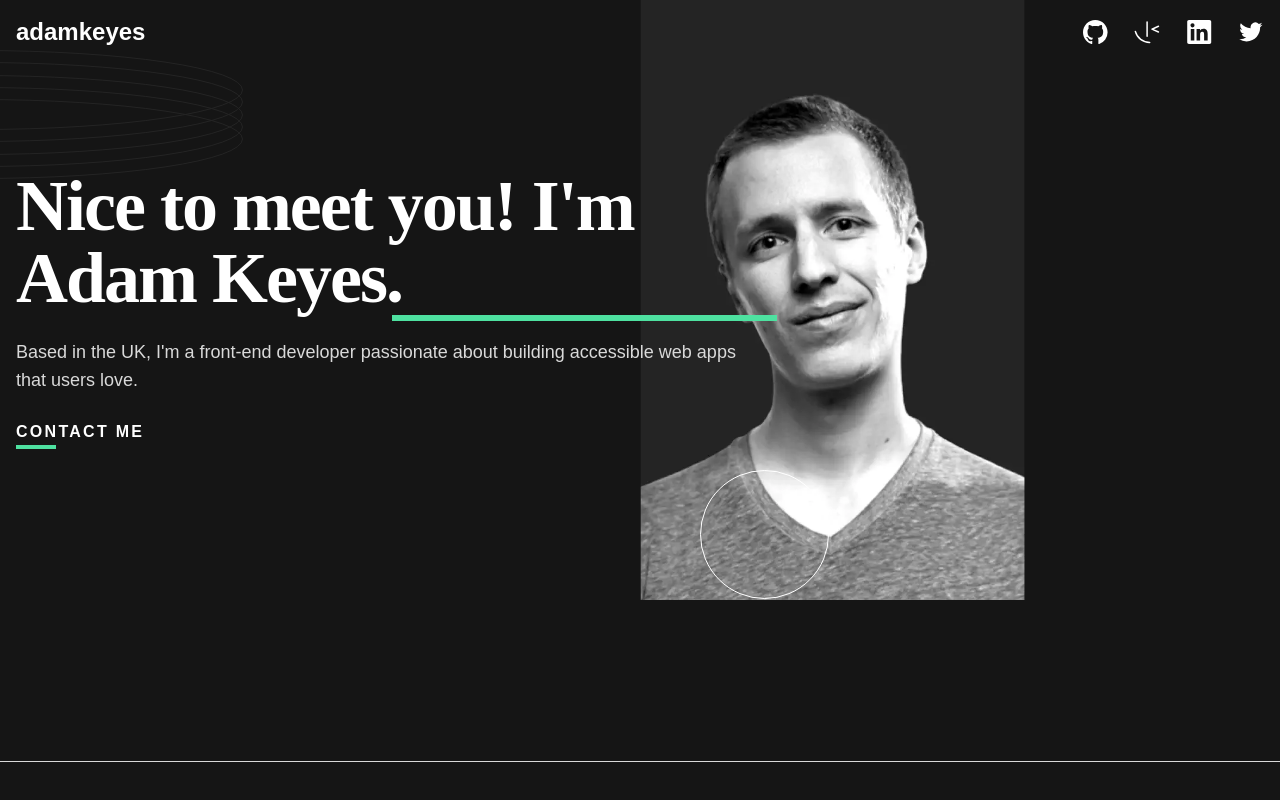
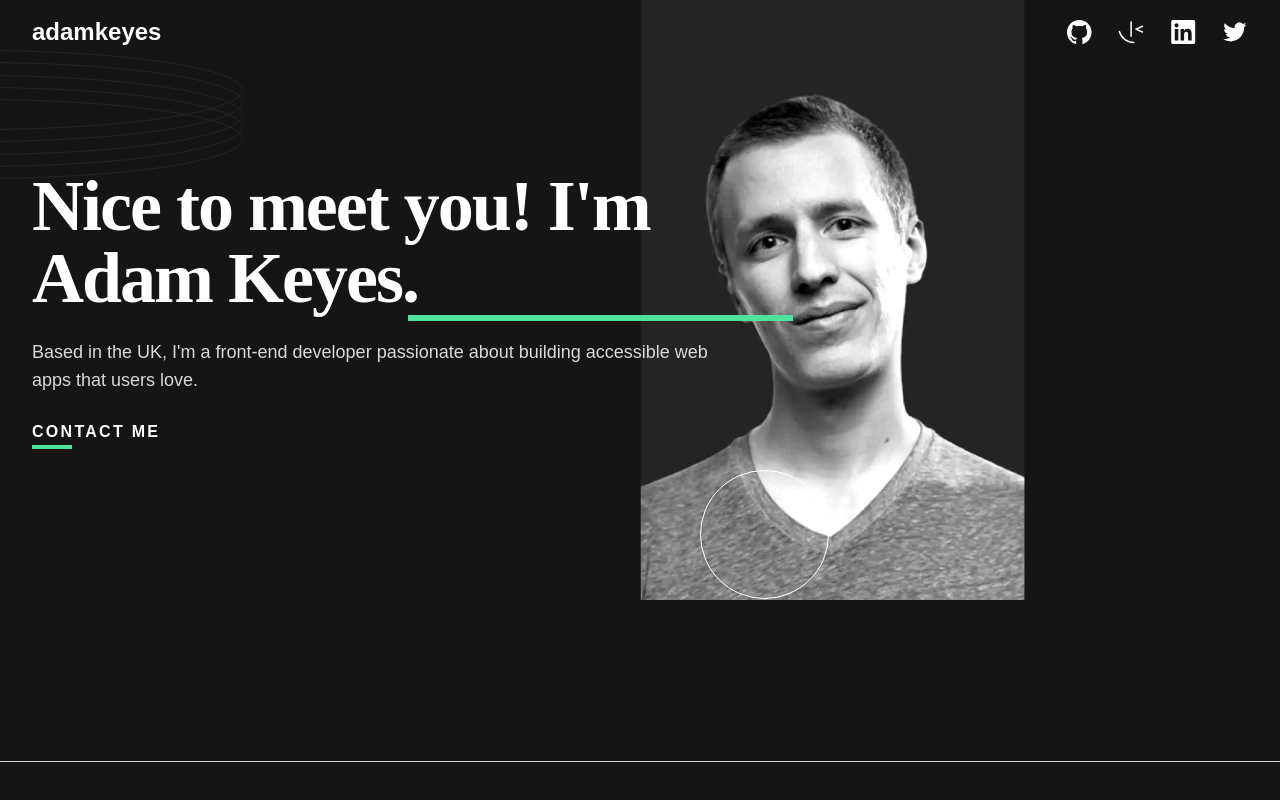
Before and after one commit to Hcmwebs/single-page-dev-portifolio, a React (Vite) app: page / in a window 1280 px wide. Shown: the top 800 px of the page. Built offline with nearby package versions, Linux system fonts and the light colour scheme.

Commit message:
added container to the component
Signed-off-by: Heze <64218603+Hcmwebs@users.noreply.github.com>

```diff
--- a/src/components/Header.jsx
+++ b/src/components/Header.jsx
@@ -1,15 +1,17 @@
 import React from 'react'
-import { StyledCircle, StyledHeader, StyledRings } from '../styles'
+import { Container, StyledCircle, StyledHeader, StyledRings } from '../styles'
 import { Hero, Nav } from '../components'
 
 const Header = () => {
 	return (
+		<Container>
 			<StyledHeader>
 				<StyledRings className='header' />
 				<StyledCircle className='header' />
 				<Nav />
 				<Hero />
 			</StyledHeader>
+		</Container>
 	)
 }
 
```
Lines whose indentation alone changed are shown as unchanged.
